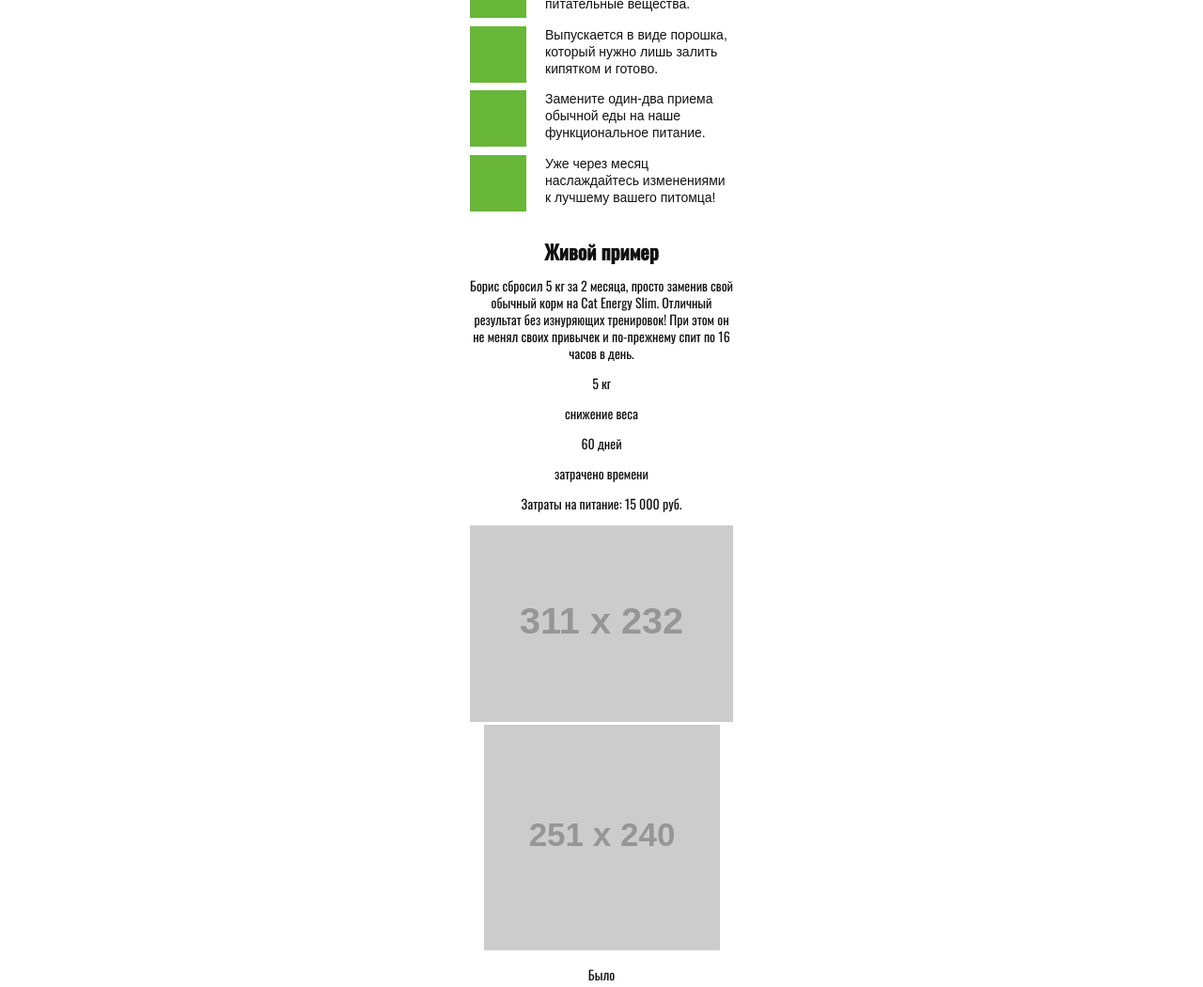
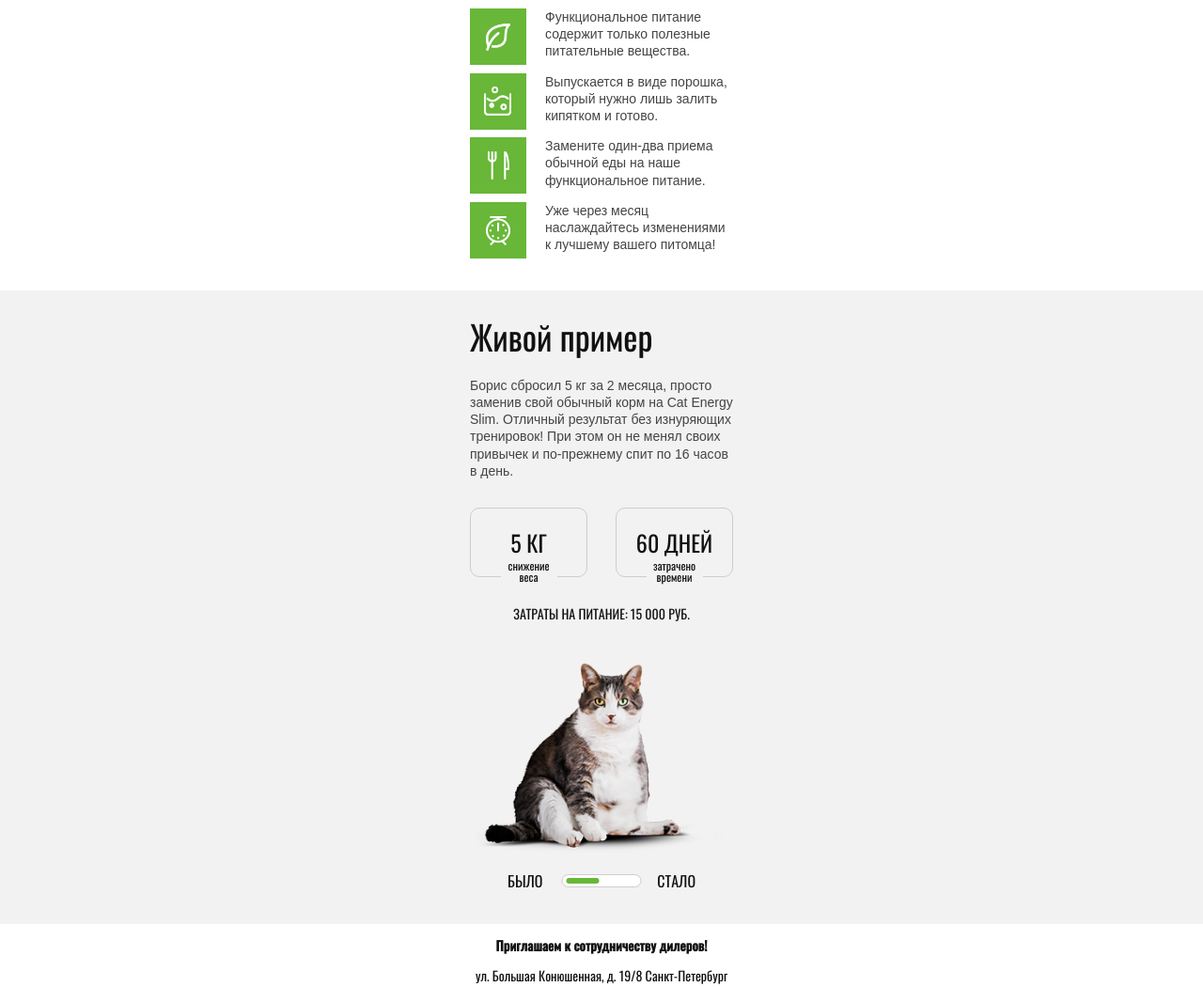
Before and after one commit to Ligalaiz/cat-energy, a plain HTML site: page sourse/index.html in a window 1280 px wide. Shown: the part 1201-2251 px from the top of the page at 94% size. Drawn offline with nearby package versions, Linux system fonts and the light colour scheme; files that its build step writes are made by us from their sources; placeholder pictures from the web are drawn by us.

Commit message:
Верстка example

```diff
--- a/sourse/index.html
+++ b/sourse/index.html
@@ -68,40 +68,45 @@
 
       <!-- How it work -->
       <section class="in-use">
-        <h2>Как это работает</h2>
-        <ul>
-          <li class="in-use__item"><p>Функциональное питание содержит только полезные питательные вещества.</p></li>
-          <li class="in-use__item"><p>Выпускается в виде порошка, который нужно лишь залить кипятком и готово.</p></li>
-          <li class="in-use__item"><p>Замените один-два приема обычной еды на наше функциональное питание.</p></li>
-          <li class="in-use__item"><p>Уже через месяц наслаждайтесь изменениями к лучшему вашего питомца!</p></li>
+        <h2 class="in-use__title">Как это работает</h2>
+        <ul class="in-use__list">
+          <li class="in-use__item  in-use__item--consist"><p>Функциональное питание содержит только полезные питательные вещества.</p></li>
+          <li class="in-use__item  in-use__item--form"><p>Выпускается в виде порошка, который нужно лишь залить кипятком и готово.</p></li>
+          <li class="in-use__item  in-use__item--use"><p>Замените один-два приема обычной еды на наше функциональное питание.</p></li>
+          <li class="in-use__item  in-use__item--deadlines"><p>Уже через месяц наслаждайтесь изменениями к лучшему вашего питомца!</p></li>
         </ul>
       </section>
+    </div>
 
     <!-- Live example -->
     <section class="example">
-        <h2>Живой пример</h2>
-        <p>Борис сбросил 5 кг за 2 месяца, просто заменив свой обычный корм на Cat Energy Slim. Отличный результат без изнуряющих тренировок! При этом он не менял своих привычек и по-прежнему спит по 16 часов в день. </p>
-        <ul>
-          <li>
-            <p>5 кг</p>
-            <p>снижение веса</p>
+      <div class="container-row">
+        <h2 class="example__title">Живой пример</h2>
+        <p class="example__text">Борис сбросил 5 кг за 2 месяца, просто заменив свой обычный корм на Cat Energy Slim. Отличный результат без изнуряющих тренировок! При этом он не менял своих привычек и по-прежнему спит по 16 часов в день. </p>
+        <ul class="example__list">
+          <li class="example__item">
+            <p class="example__item--value">5 кг</p>
+            <p class="example__item--param">снижение веса</p>
           </li>
-          <li>
-            <p>60 дней</p>
-            <p>затрачено времени</p>
+          <li class="example__item">
+            <p class="example__item--value">60 дней</p>
+            <p class="example__item--param">затрачено времени</p>
           </li>
         </ul>
-        <div>
+        <div  class="example__spend">
           <p>Затраты на питание: 15 000 руб.</p>
         </div>
         <div class="example-slider">
-          <img src="http://placehold.it/311x232" alt="before">
-          <img src="http://placehold.it/251x240" alt="after">
+          <img class="example-slider__img" src="img/before-mobile@1x.png" alt="before">
         </div>
+        <div class="example__range">
           <p>Было</p>
           <p>Стало</p>
+        </div>
+      </div>
     </section>
-    </div>
+
+  <div class="container-row">
     <!-- Contacts -->
     <section class="contacts">
       <h2 class="visually-hidden">Наши контакты</h2>
@@ -111,6 +116,7 @@
       </div>
       <div class="contacts__map"></div>
     </section>
+  </div>
   </main>
   <footer>
     <div class="container-row">
--- a/sourse/sass/bloсks/catalog.scss
+++ b/sourse/sass/bloсks/catalog.scss
@@ -53,15 +53,12 @@
 }
 
 .catalog__text {
-  font-size: 14px;
-  line-height: 1.2;
-  font-family: "Arial", sans-serif;
-  text-align: left;
+  @include text;
 }
 
 .catalog__link {
   display: block;
-  border-top: 1px solid $color-grey-light;
+  border-top: 1px solid $color-gray-light;
   font-size: 16px;
   line-height: 1;
   text-transform: uppercase;
--- a/sourse/sass/bloсks/example.scss
+++ b/sourse/sass/bloсks/example.scss
@@ -1,7 +1,91 @@
-body {
-  background-color: red;
+.example {
+  background-color: $color-gray;
+  padding-top: 20px;
+  padding-bottom: 20px;
 }
 
-.testing {
-  width: percentage(5/7);
+.example__title {
+  @include title;
 }
+
+.example__text {
+  @include text;
+  margin-bottom: 30px;
+}
+
+.example__list {
+  display: flex;
+  justify-content: space-between;
+}
+
+.example__item {
+  position: relative;
+  border: 1px solid $color-gray-middle;
+  border-radius: 10px;
+  padding: 0 10px;
+  width: 125px;
+  margin-bottom: 15px;
+
+  &--value {
+    font-size: 24px;
+    line-height: 1;
+    color: $color-black;
+    text-transform: uppercase;
+  }
+
+  &--param {
+    content: "";
+    position: absolute;
+    left: 50%;
+    top: 60%;
+    transform: translate(-50%, 0);
+    font-size: 12px;
+    line-height: 1;
+    text-align: center;
+    width: 60px;
+    background-color: $color-gray;
+  }
+}
+
+.example__spend {
+  text-transform: uppercase;
+  line-height: 1.4;
+  color: $color-black;
+  margin-bottom: 35px;
+}
+
+.example__range {
+  position: relative;
+  font-size: 16px;
+  line-height: 1.25;
+  text-transform: uppercase;
+  display: flex;
+  justify-content: space-between;
+  max-width: 200px;
+  margin: 0 auto;
+
+  &::before {
+    content: "";
+    position: absolute;
+    top: 50%;
+    left: 50%;
+    transform: translate(-50%, -50%);
+    width: 85px;
+    height: 14px;
+    border: 1px solid $color-gray-middle;
+    background-color: $color-white;
+    border-radius: 10px;
+  }
+
+  &::after {
+    content: "";
+    position: absolute;
+    top: 50%;
+    left: 40%;
+    transform: translate(-50%, -50%);
+    width: 35px;
+    height: 6px;
+    background-color: $color-green;
+    border-radius: 10px;
+  }
+}
--- a/sourse/sass/bloсks/in-use.scss
+++ b/sourse/sass/bloсks/in-use.scss
@@ -3,20 +3,13 @@
 }
 
 .in-use__title {
-  font-size: 36px;
-  line-height: 1.6;
-  font-weight: 400;
-  text-align: left;
-  margin-bottom: 40px;
+  @include title;
 }
 
 .in-use__item {
   position: relative;
   padding-left: 80px;
-  text-align: left;
-  font-size: 14px;
-  line-height: 1.3;
-  font-family: "Arial", sans-serif;
+  @include text;
 
   &::before {
     content: "";
--- a/sourse/sass/mixins.scss
+++ b/sourse/sass/mixins.scss
@@ -1,7 +1,18 @@
-body {
-  background-color: red;
+@mixin title {
+  font-size: 36px;
+  line-height: 1.6;
+  font-weight: 400;
+  text-align: left;
+  margin-bottom: 40px;
+  color: $color-black;
+  margin-top: 0;
+  margin-bottom: 0;
 }
 
-.testing {
-  width: percentage(5/7);
+@mixin text {
+  text-align: left;
+  font-size: 14px;
+  line-height: 1.3;
+  font-family: "Arial", sans-serif;
+  color: $color-gray-dark;
 }
--- a/sourse/sass/style.scss
+++ b/sourse/sass/style.scss
@@ -1,5 +1,6 @@
 @import "normalize.scss";
 @import "variables.scss";
+@import "mixins.scss";
 
 @import "global/fonts.scss";
 @import "global/basis.scss";
@@ -10,3 +11,4 @@
 @import "bloсks/intro.scss";
 @import "bloсks/catalog.scss";
 @import "bloсks/in-use.scss";
+@import "bloсks/example.scss";
--- a/sourse/sass/variables.scss
+++ b/sourse/sass/variables.scss
@@ -4,8 +4,9 @@ $color-white-lighten: rgba(255, 255, 255, 0.3);
 $color-green: #68b738;
 $color-green-dark: #5eaa2f;
 $color-gray: #f2f2f2;
-$color-grey-dark: #444444;
-$color-grey-light: rgba(0, 0, 0, 0.1);
+$color-gray-dark: #444444;
+$color-gray-light: rgba(0, 0, 0, 0.1);
+$color-gray-middle: #cdcdcd;
 $color-black: #111111;
 $color-black-dark: #222222;
 $color-border: #e6e6e6;
```
Lines whose indentation alone changed are shown as unchanged.
